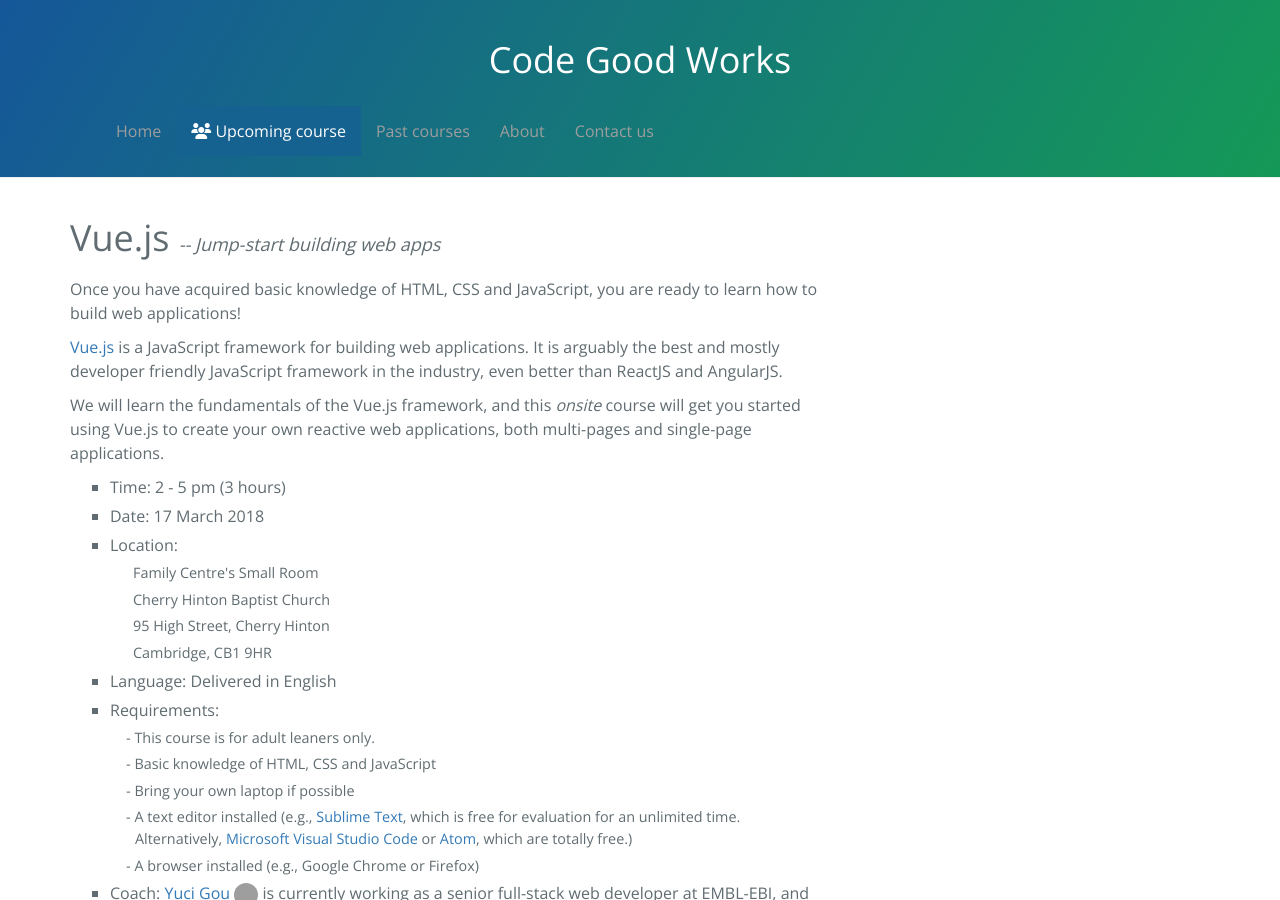
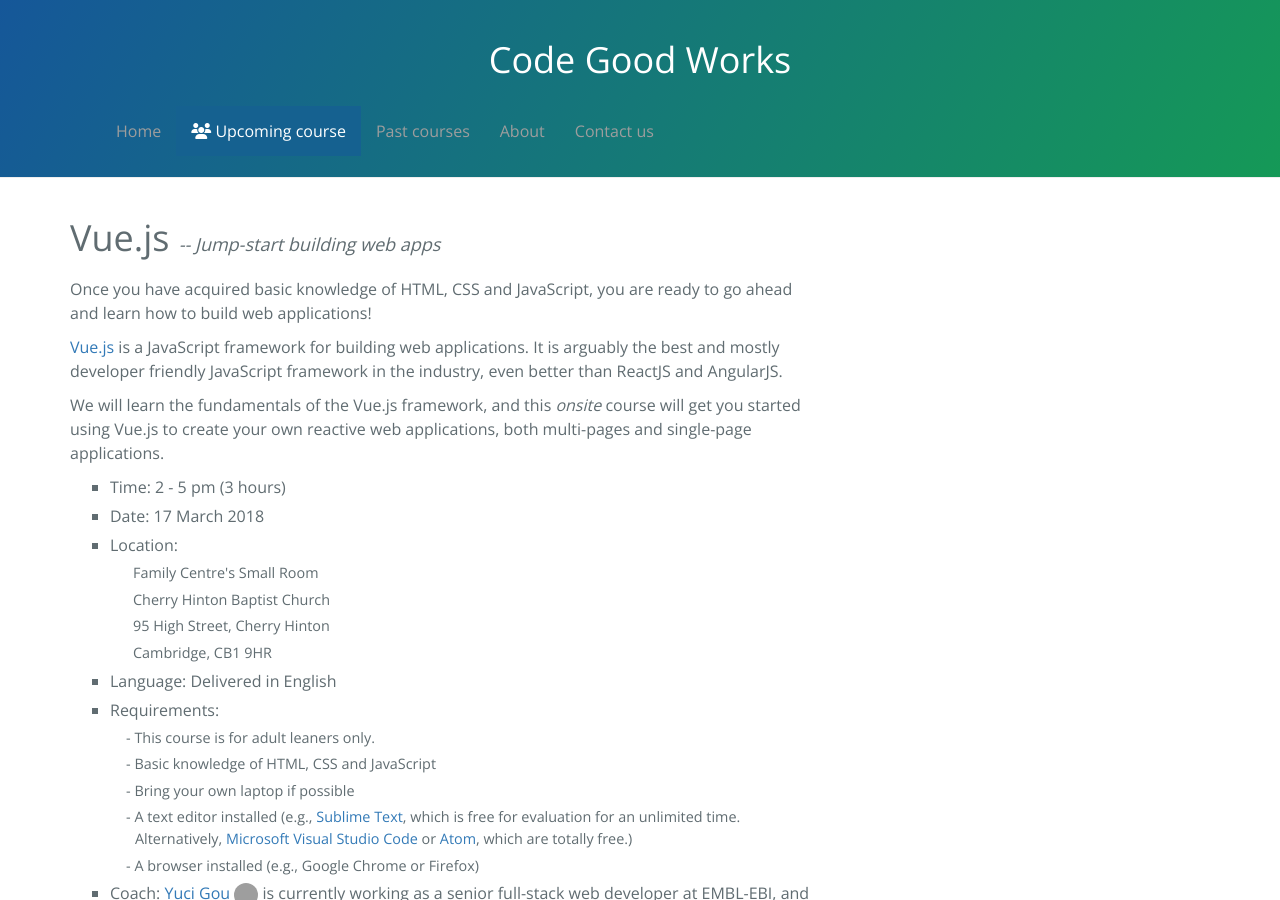
Before and after one commit to yucigou/codegoodworks, a Jekyll site: the page built from enrolment.md, in a window 1280 px wide and 900 px high. Built offline with Jekyll 4.4.1, drawn with Linux system fonts in a browser that asks for light colours; nearby versions of some CDN libraries; grey boxes are pictures that could not be loaded.

Commit message:
Update enrolment.md

```diff
--- a/enrolment.md
+++ b/enrolment.md
@@ -17,7 +17,7 @@ title: Free onsite courses for beginners - Code Good Works
   <h1>Vue.js <span class="subtitle">-- Jump-start building web apps</span></h1>
 </header>
 
-<p>Once you have acquired basic knowledge of HTML, CSS and JavaScript, you are ready to learn how to build web applications!</p>
+<p>Once you have acquired basic knowledge of HTML, CSS and JavaScript, you are ready to go ahead and learn how to build web applications!</p>
 <p><a href="https://vuejs.org/">Vue.js</a> is a JavaScript framework for building web applications. It is arguably the best and mostly developer friendly JavaScript framework in the industry, even better than ReactJS and AngularJS.</p>
 <p>We will learn the fundamentals of the Vue.js framework, and this <em>onsite</em> course will get you started using Vue.js to create your own reactive web applications, both multi-pages and single-page applications.</p>
 
```
